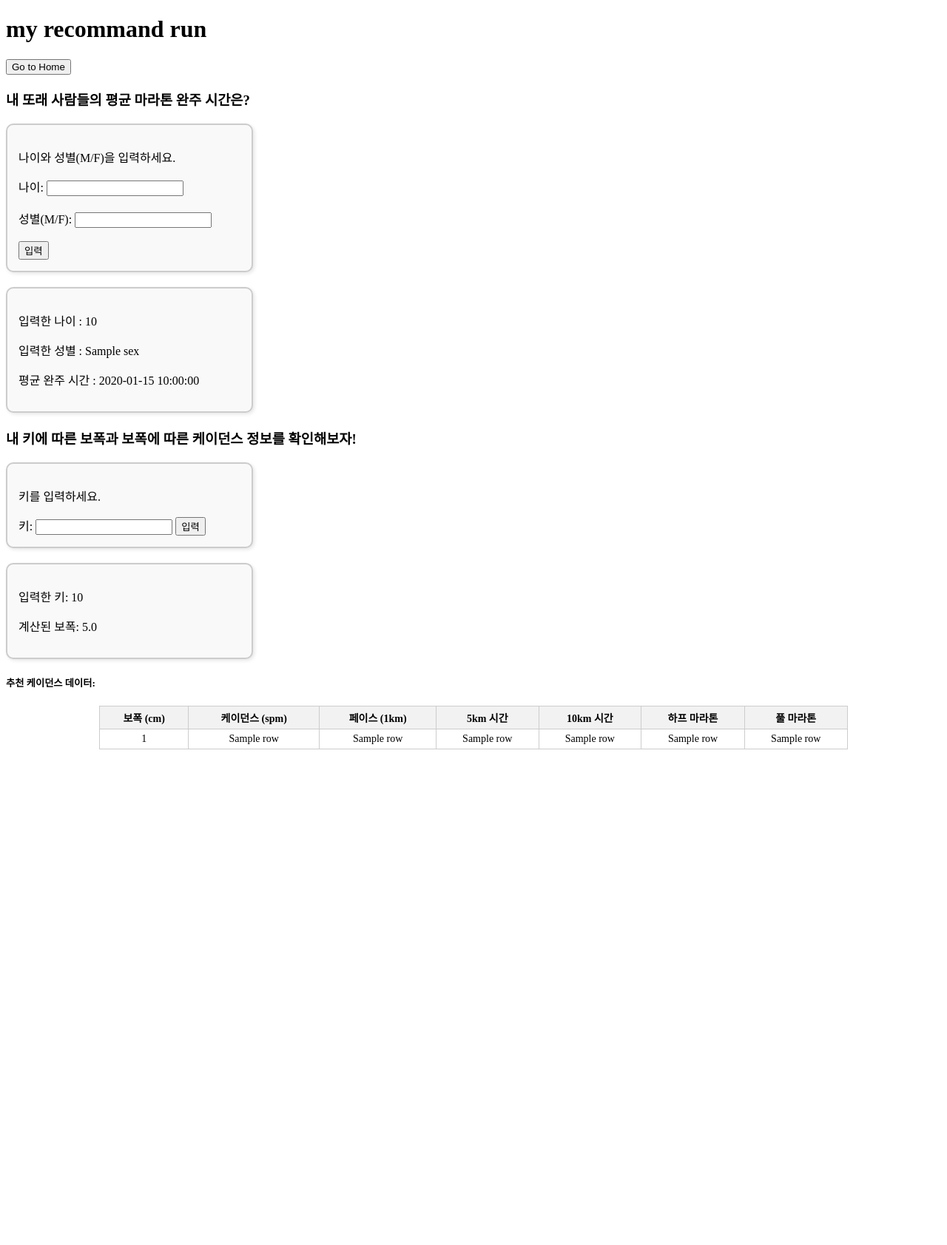
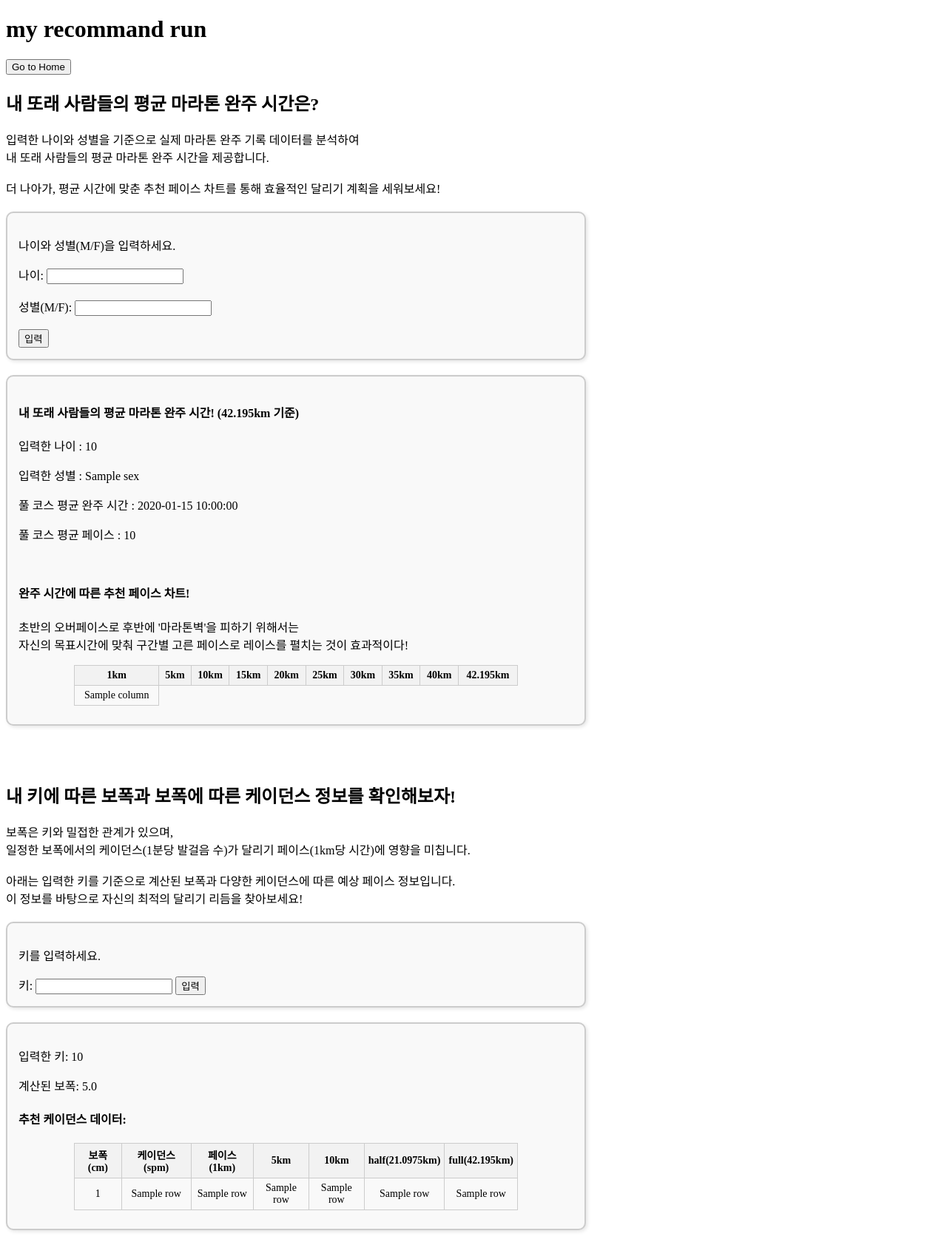
Before and after one commit to sjlee0303/DB_project_2024, a Flask app: template templates/my_recommand_run.html in a window 1280 px wide. Shown: the whole page at 74% size. Before the commit the page ends 1013 px from the top, so only its background shows below. Run offline with Flask 3, Linux system fonts and the light colour scheme; the template is opened without the code that fills it: most values are stand-ins (such as "Sample title", 1, 10 or a date in 2020).

Commit message:
myRecommandRun - 추천 페이스 차트 기능 추가

```diff
--- a/main.py
+++ b/main.py
@@ -164,12 +164,40 @@ def my_recommand_run():
 
             cursor.execute(squl_query, (sex, age-5, age+5, sex, age-5, age+5, sex, age-5, age+5))
             result = cursor.fetchone()
-            db.close()
+            "db.close()"
 
             # 평균 시간 저장
             avg_time=result[0]
             session['avg_time'] = avg_time
             print(result[0])
+
+            # 평균 시간을 초 단위로 변환
+            avg_time_parts = list(map(int, avg_time.split(':')))
+            avg_time_seconds = avg_time_parts[0] * 3600 + avg_time_parts[1] * 60 + avg_time_parts[2]
+
+            # 풀 코스 평균 페이스 계산
+            average_pace_per_km_seconds = avg_time_seconds / 42.195
+            pace_minutes = int(average_pace_per_km_seconds // 60)
+            pace_seconds = int(average_pace_per_km_seconds % 60)
+
+            # 평균 페이스 출력
+            average_pace = f"{pace_minutes}:{pace_seconds:02d}"
+
+            # marathon_pace_chart 테이블에서 가장 가까운 값 찾기
+            pace_query = '''
+            SELECT *,
+                ABS(
+                    CAST(SUBSTR(TRIM("42.195km"), 1, 1) AS INTEGER) * 3600 +
+                    CAST(SUBSTR(TRIM("42.195km"), 3, 2) AS INTEGER) * 60 +
+                    CAST(SUBSTR(TRIM("42.195km"), 6, 2) AS INTEGER) - ?
+                ) AS time_diff
+            FROM marathon_pace_chart
+            ORDER BY time_diff ASC
+            LIMIT 1;
+            '''
+            cursor.execute(pace_query, (avg_time_seconds,))
+            closest_tuple = cursor.fetchone()
+            db.close()
 
         if 'height' in request.form:
             height = float(request.form['height'])
@@ -202,7 +230,7 @@ def my_recommand_run():
         session['age'] = age
         session['sex'] = sex
 
-    return render_template('my_recommand_run.html', age=age, sex=sex, avg_time=avg_time, height=height, run_cadence_result=run_cadence_result)
+    return render_template('my_recommand_run.html', age=age, sex=sex, avg_time=avg_time, closest_tuple=closest_tuple, average_pace = average_pace, height=height, run_cadence_result=run_cadence_result)
 
 @app.route('/run_record', methods=['GET', 'POST'])
 def run_record():
--- a/templates/my_recommand_run.html
+++ b/templates/my_recommand_run.html
@@ -6,7 +6,7 @@
                 border: 2px solid #ccc; /* 테두리 색상 */
                 border-radius: 10px; /* 모서리 둥글게 */
                 padding: 15px; /* 내부 여백 */
-                width: 300px; /* 박스 너비 */
+                width: 750px; /* 박스 너비 */
                 margin: 20px 0; /* 위아래 여백 추가, 좌우 여백 제거 */
                 margin-left: 0; /* 왼쪽 정렬 */
                 /*margin: 20px auto;*/
@@ -38,7 +38,14 @@
         <form method="GET" action="/home">
             <button type="submit">Go to Home</button>
         </form>
-        <h3>내 또래 사람들의 평균 마라톤 완주 시간은?</h3>
+        <h2>내 또래 사람들의 평균 마라톤 완주 시간은?</h2>
+        <P>
+            입력한 나이와 성별을 기준으로 실제 마라톤 완주 기록 데이터를 분석하여 <br>
+            내 또래 사람들의 평균 마라톤 완주 시간을 제공합니다. <br>
+            <br>
+            더 나아가, 평균 시간에 맞춘 추천 페이스 차트를 통해 효율적인 달리기 계획을 세워보세요! <br>
+        </P>
+
         <div class="result-box">
             <p>나이와 성별(M/F)을 입력하세요.</p>
             <form action="/my_recommand_run" method="POST">
@@ -57,6 +64,7 @@
         </div>
 
         <div class="result-box">
+            <h4>내 또래 사람들의 평균 마라톤 완주 시간! (42.195km 기준)</h4>
             {% if age %}
                 <p>입력한 나이 : {{age}}</p>
             {% endif %}
@@ -64,11 +72,56 @@
                 <p>입력한 성별 : {{sex}}</p>
             {% endif %}
             {% if avg_time %}
-                <p>평균 완주 시간 : {{avg_time}}</p>
+                <p>풀 코스 평균 완주 시간 : {{avg_time}}</p>
             {% endif %}
+            {% if average_pace %}
+            <p>풀 코스 평균 페이스 : {{average_pace}}</p>
+            {% endif %}
+
+            <br>
+
+            {% if closest_tuple %}
+            <h4>완주 시간에 따른 추천 페이스 차트!</h4>
+            <p>초반의 오버페이스로 후반에 '마라톤벽'을 피하기 위해서는 <br>
+                자신의 목표시간에 맞춰 구간별 고른 페이스로 레이스를 펼치는 것이 효과적이다!</p>
+            <table>
+                <thead>
+                    <tr>
+                        <th>1km</th>
+                        <th>5km</th>
+                        <th>10km</th>
+                        <th>15km</th>
+                        <th>20km</th>
+                        <th>25km</th>
+                        <th>30km</th>
+                        <th>35km</th>
+                        <th>40km</th>
+                        <th>42.195km</th>
+                    </tr>
+                </thead>
+                <tbody>
+                    <tr>
+                        {% for column in closest_tuple[:-1] %}
+                        <td>{{ column }}</td>
+                        {% endfor %}
+                    </tr>
+                </tbody>
+            </table>
+            {% else %}
+            <p>매칭되는 추천 페이스 차트가 없습니다.</p>
+            {% endif %}
+
         </div>
 
-        <h3>내 키에 따른 보폭과 보폭에 따른 케이던스 정보를 확인해보자!</h3>
+        <br><br>
+
+        <h2>내 키에 따른 보폭과 보폭에 따른 케이던스 정보를 확인해보자!</h2>
+        <p>보폭은 키와 밀접한 관계가 있으며, <br>
+            일정한 보폭에서의 케이던스(1분당 발걸음 수)가 달리기 페이스(1km당 시간)에 영향을 미칩니다.
+            <br>
+            <br>
+            아래는 입력한 키를 기준으로 계산된 보폭과 다양한 케이던스에 따른 예상 페이스 정보입니다. <br>
+            이 정보를 바탕으로 자신의 최적의 달리기 리듬을 찾아보세요!<br></p>
         <div class="result-box">
             <p>키를 입력하세요.</p>
             <form action="/my_recommand_run" method="POST">
@@ -84,20 +137,19 @@
             <div class ="result-box">
                 <p>입력한 키: {{height}} </p>
                 <p>계산된 보폭: {{height*0.5}} </p>
-            </div>
 
-            {% if run_cadence_result %}
-                <h5>추천 케이던스 데이터:</h5>
+                {% if run_cadence_result %}
+                <h4>추천 케이던스 데이터:</h4>
                 <table>
                     <thead>
                         <tr>
                             <th>보폭 (cm)</th>
                             <th>케이던스 (spm)</th>
                             <th>페이스 (1km)</th>
-                            <th>5km 시간</th>
-                            <th>10km 시간</th>
-                            <th>하프 마라톤</th>
-                            <th>풀 마라톤</th>
+                            <th>5km</th>
+                            <th>10km</th>
+                            <th>half(21.0975km)</th>
+                            <th>full(42.195km)</th>
                         </tr>
                     </thead>
                     <tbody>
@@ -118,6 +170,7 @@
                 <p>추천 데이터를 찾을 수 없습니다.</p>
             {% endif %}
 
+            </div>
         {% endif %}
 
     </body>
```
Also changed, not shown: db-project-2024/marathon_data/marathon_pace_chart.csv (+47 -47 lines), db-project-2024/marathon_data/~$marathon_pace_chart.CSV (added, +1 -0 lines), 2 other files.
